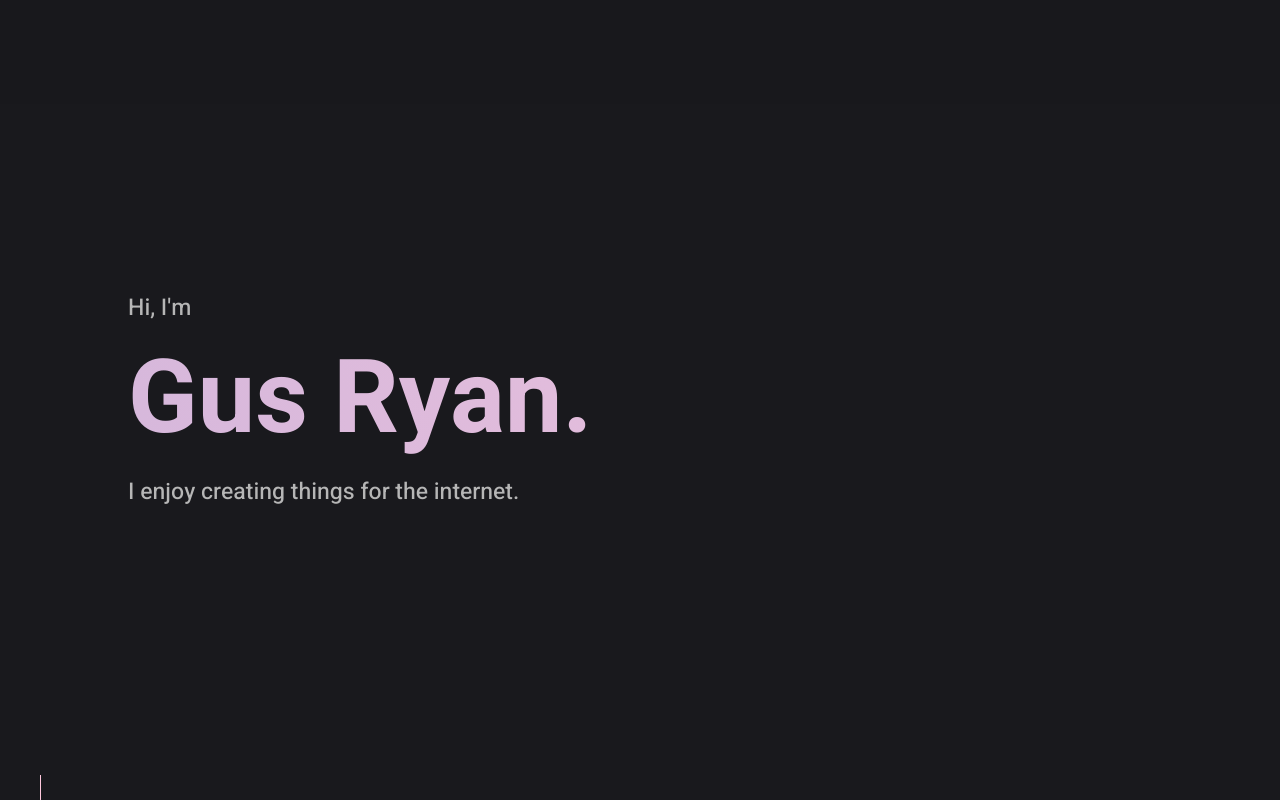
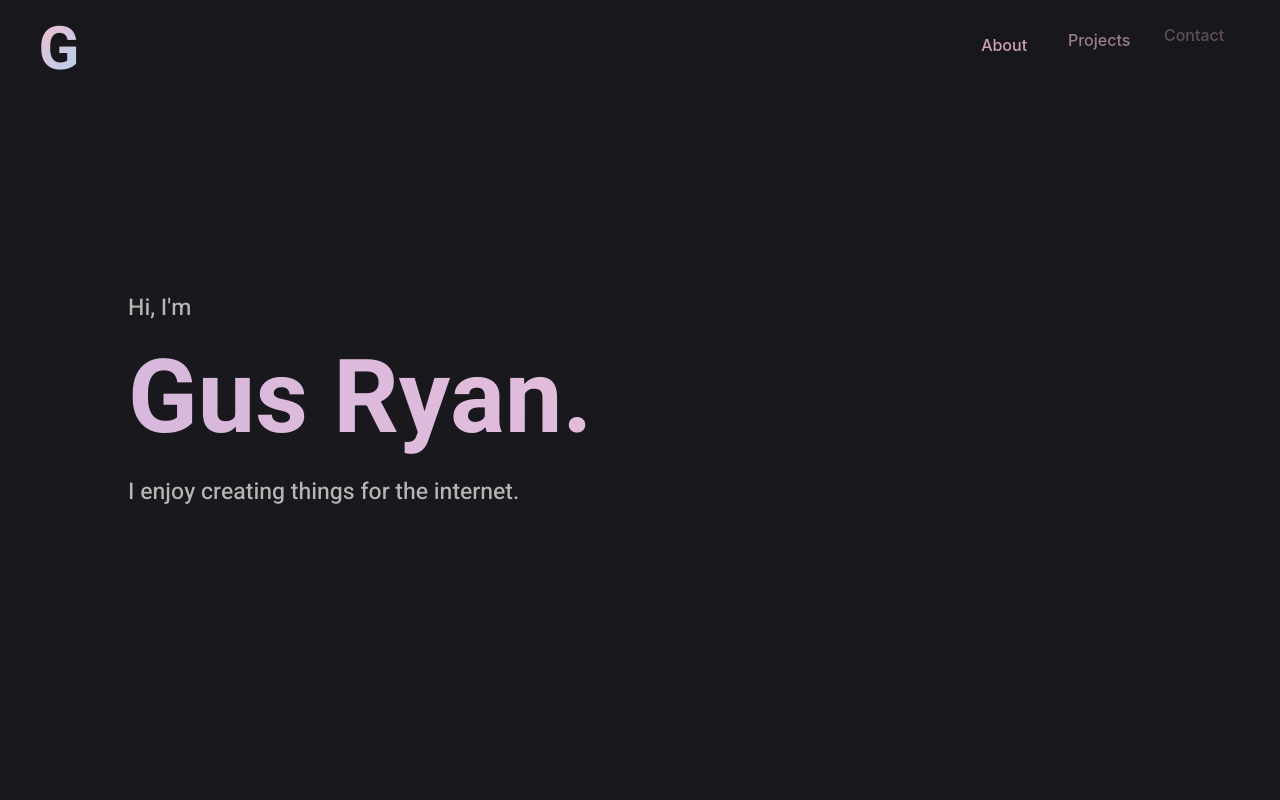
Before and after one commit to babyccino/portfolio, a Next.js app: page / in a window 1280 px wide. Both pictures are taken after a click on the button "Come and learn about me!". Shown: the top 800 px of the page. Built offline with nearby package versions, Linux system fonts and the light colour scheme.

Commit message:
Minor styling updates

```diff
--- a/src/components/about/about.module.scss
+++ b/src/components/about/about.module.scss
@@ -7,6 +7,10 @@
   margin: 0px auto;
   align-items: center;
   max-width: 900px;
+
+  p:first-child {
+    margin-top: 0;
+  }
 }
 
 .image {
--- a/src/components/content/content.module.scss
+++ b/src/components/content/content.module.scss
@@ -26,6 +26,10 @@
 
   font-size: clamp(15px, 1.8vmax, 30px);
   font-weight: 500;
+}
+
+.tagline {
+  animation-delay: 0.4s;
 }
 
 .name {
@@ -72,7 +76,7 @@
 @keyframes fadeIn {
   from {
     opacity: 0;
-    transform: translateY(10px);
+    transform: translateY(-10px);
   }
   to {
     opacity: 1;
--- a/src/components/header/header.js
+++ b/src/components/header/header.js
@@ -43,7 +43,10 @@ const Header = () => {
       <div className={styles.contentContainer}>
         <a
           className={styles.logo}
-          style={{backgroundImage: linearGradient("135deg", colorPalette[0], colorPalette[1])}}
+          style={{
+            backgroundImage: linearGradient("135deg", colorPalette[0], colorPalette[1]),
+            animationDelay: "0.8s"
+          }}
           onClick={() => animateScroll.scrollToTop()}
         >G</a>
         <nav className={styles.sections}>
@@ -51,18 +54,27 @@ const Header = () => {
             to="about"
             smooth
             offset={-85}
-            style={{borderColor: color}}
+            style={{
+              borderColor: color,
+              animationDelay: "0.9s"
+            }}
             onClick={disableHeaderHide}
           >About</Link>
           <Link
             to="projects"
             smooth
             offset={-85}
-            style={{borderColor: color}}
+            style={{
+              borderColor: color,
+              animationDelay: "1.0s"
+            }}
             onClick={disableHeaderHide}
           >Projects</Link>
           <a
-            style={{borderColor: color}}
+            style={{
+              borderColor: color,
+              animationDelay: "1.1s"
+            }}
             onClick={() => {animateScroll.scrollToBottom(); disableHeaderHide();}}
           >Contact</a>
         </nav>
--- a/src/components/header/header.module.scss
+++ b/src/components/header/header.module.scss
@@ -33,9 +33,6 @@ $grey: rgb(224, 224, 224);
   height: 100%;
 
   padding: 5px 25px 9px 25px;
-  transform: translateY(-70%);
-  opacity: 0;
-  animation: entry 1s ease-out 1.2s 1 normal both;
 }
 
 .logo {
@@ -45,6 +42,10 @@ $grey: rgb(224, 224, 224);
   font-size: 60px;
   line-height: 0.84em;
   transform: translateY(0.04em);
+
+  transform: translateY(-70%);
+  opacity: 0;
+  animation: logoEntry 0.5s ease-out 0s 1 normal both;
 
   background-size: 100%;
 
@@ -59,8 +60,8 @@ $grey: rgb(224, 224, 224);
   align-items: center;
 
   a {
+    display: block;
     width: clamp(5.4em, 7.5vw, 1000em);
-    display: block;
     text-align: center;
     padding: 6px 0;
     margin: 0 -0.5px;
@@ -71,6 +72,10 @@ $grey: rgb(224, 224, 224);
 
     border-width: 0px;
     border-style: solid;
+
+    transform: translateY(-70%);
+    opacity: 0;
+    animation: entry 0.5s ease-out 0s 1 normal both;
 
     &:hover, &:active {
       cursor: pointer;
@@ -92,6 +97,13 @@ $grey: rgb(224, 224, 224);
   }
 }
 
+@keyframes logoEntry {
+  to {
+    opacity: 1;
+    transform: translateY(0.04em);
+  }
+}
+
 
 
 $hPadding: 3vw;
--- a/src/components/icons/icons.module.scss
+++ b/src/components/icons/icons.module.scss
@@ -16,7 +16,7 @@
   border-left: 1px solid red;
 
   transform: translate(50%, 50%);
-  opacity: 1;
+  opacity: 0;
   animation: lineEntry 0.4s ease-out 0s 1 normal forwards;
 }
 
@@ -32,7 +32,7 @@
   padding: 0;
 
   transition: 0.3s ease;
-  transform: translateY(140%);
+  transform: translateY(80%);
   opacity: 0;
 
   animation: entry 0.4s ease-out 0s 1 normal forwards;
--- a/src/components/projects/data.js
+++ b/src/components/projects/data.js
@@ -60,7 +60,7 @@ const data = [
       The application can be set to either create gmail drafts for the donors, send the receipts out automatically \
       or save the files to disk',
     image: donationReceipt,
-    technologies: ["node.js"],
+    technologies: ["node.js", "GoogleAPI", "nodemailer", "pdfkit"],
     links: [
       <SocialIcon
         key={0}
```
